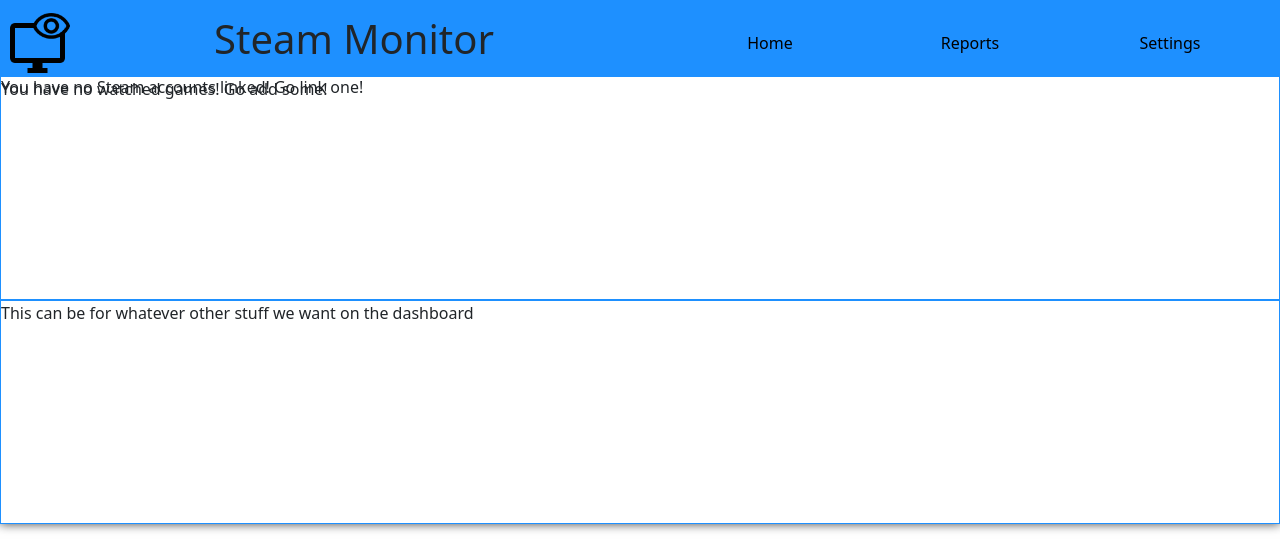
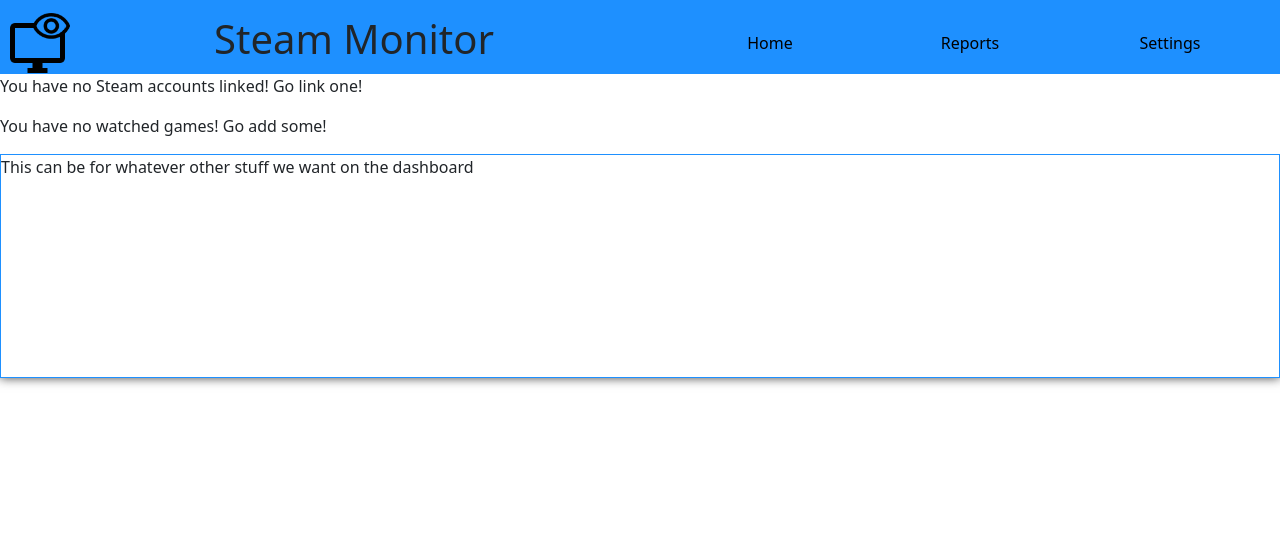
Before and after one commit to baileyRichardson/UNCW-CSC-450-Project, a Flask app: page /dashboard/ in a window 1280 px wide. Shown: the top 540 px of the page. Run offline with Flask 2, Linux system fonts and the light colour scheme; the visitor is signed in with stand-in values (Sample User, id 1); data that the repository does not hold is empty; some libraries are stand-ins or nearby versions.

Commit message:
Fixed errors displaying on top of each other

```diff
--- a/templates/dashboard.html
+++ b/templates/dashboard.html
@@ -38,8 +38,8 @@
 
 <body>
 {% if accountLinked %}
-    <div id="dashboard">
-        <div class="report">
+{#    <div id="dashboard">#}
+{#        <div class="report">#}
             {% if dash_report.num_accounts == 0 %}
                 <p>You have no Steam accounts linked! Go link one!</p>
             {% else %}
@@ -159,9 +159,9 @@
                     </script>
                 {% endfor %}
             {% endif %}
-        </div>
+{#        </div>#}
 
-        <div class="watchedList">
+{#        <div class="watchedList">#}
             {% if watch_length == 0 %}
                 <p>You have no watched games! Go add some!</p>
             {% else %}
@@ -197,11 +197,11 @@
                     </tbody>
                 </table>
             {% endif %}
-            </div>
+{#            </div>#}
 {% else %}
     <p>You have no Steam account linked. Go link one!</p>
 {% endif %}
-    </div>
+{#    </div>#}
         <div class="coolStats">This can be for whatever other stuff we want on the dashboard</div>
 </body>
 {% endblock %}
```
